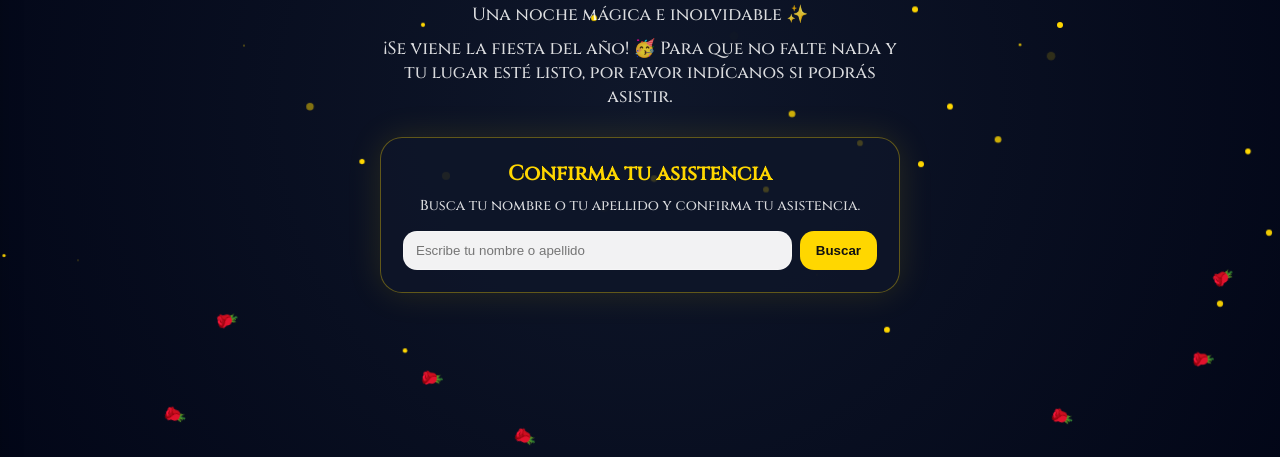
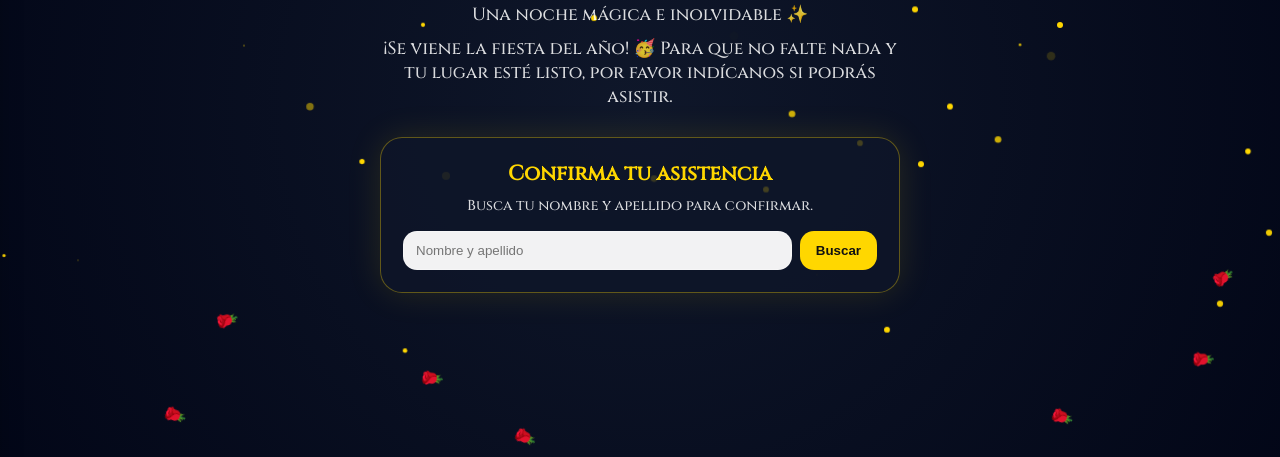
Before and after one commit to pablomonterof1/memories_15, a Django app: a page that uses memories/templates/memories/intro.html in a window 1280 px wide. Shown: the part 292-749 px from the top of the page. Run offline with Django 5.2, Linux system fonts and the light colour scheme; tables that the repository leaves empty hold one stand-in row (values such as "Sample post").

Commit message:
11052026PM

```diff
--- a/memories/templates/memories/intro.html
+++ b/memories/templates/memories/intro.html
@@ -530,7 +530,7 @@ for (let i = 0; i < 20; i++) {
 
             <div class="attendance-box">
                 <h3>Confirma tu asistencia</h3>
-                <p>Busca tu nombre o tu apellido y confirma tu asistencia.</p>
+                <p>Busca tu nombre y apellido para confirmar.</p>
 
                 {% if mensaje %}
                     <div class="alert success">{{ mensaje }}</div>
@@ -541,7 +541,7 @@ for (let i = 0; i < 20; i++) {
                 {% endif %}
 
                 <form method="get" class="search-form">
-                    <input type="text" name="q" value="{{ busqueda }}" placeholder="Escribe tu nombre o apellido">
+                    <input type="text" name="q" value="{{ busqueda }}" placeholder="Nombre y apellido">
                     <button type="submit">Buscar</button>
                 </form>
 
```
